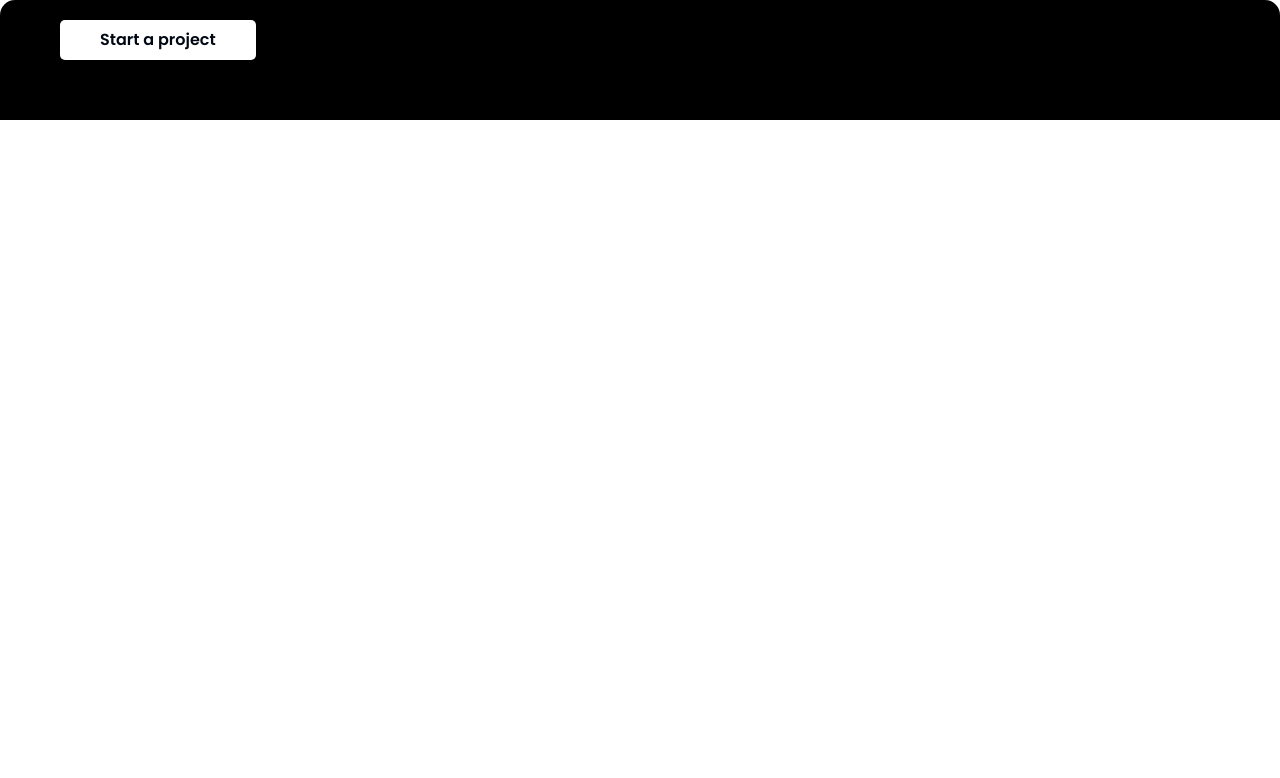
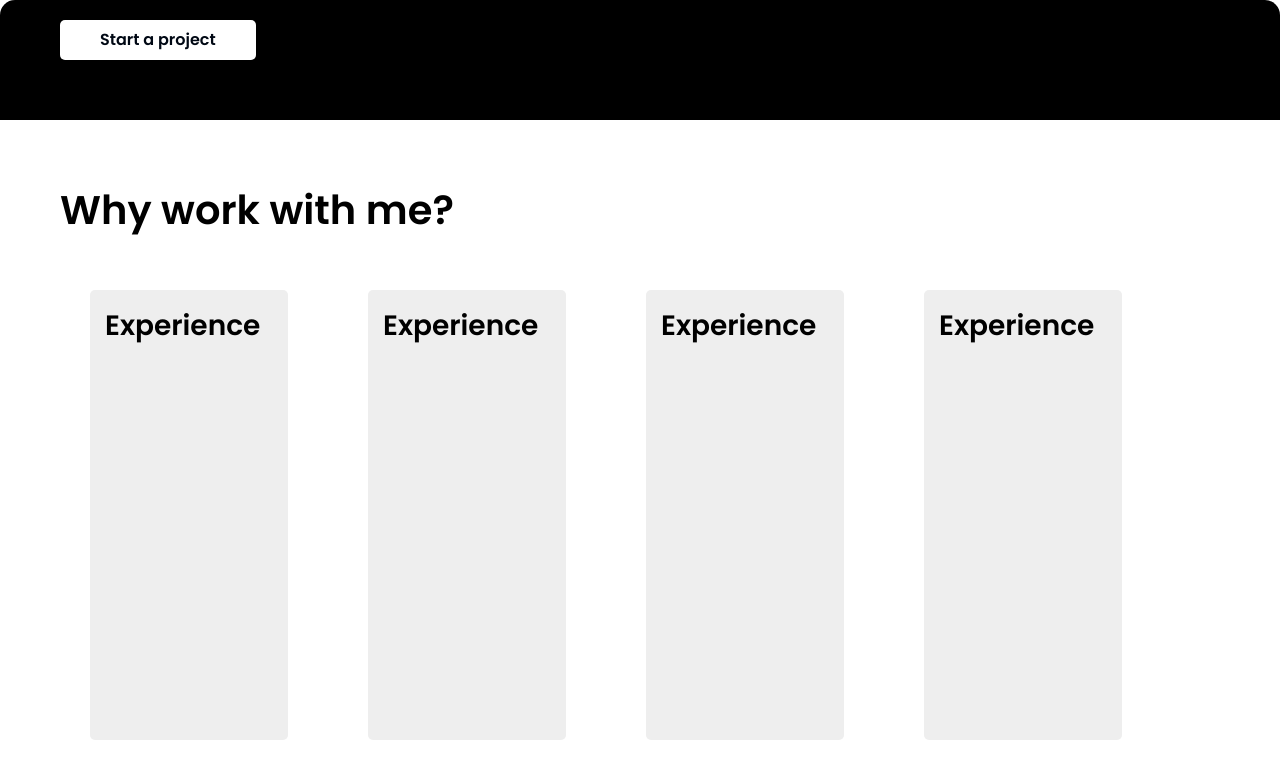
Before and after one commit to TomDevy/main-portfolio, a Next.js app: page / in a window 1280 px wide. Shown: the top 778 px of the page. Built offline with nearby package versions, Linux system fonts and the light colour scheme.

Commit message:
begin landing page

```diff
--- a/pages/landing/index.tsx
+++ b/pages/landing/index.tsx
@@ -1,14 +1,33 @@
-import Link from 'next/link';
-import styles from '../../styles/home.module.scss';
-import { BtnSecondary } from '../../components/button';
+import Link from "next/link";
+import styles from "../../styles/home.module.scss";
+import { BtnSecondary } from "../../components/button";
 const Landing = () => {
-    return (
-        <div className={styles.container}>
-          <div className={styles.nav}>
-            <BtnSecondary>Start a project</BtnSecondary>
+  return (
+    <div className={styles.container}>
+      <div className={styles.nav}>
+        <BtnSecondary>Start a project</BtnSecondary>
+      </div>
+      <div className={styles.heroContainer}>
+        <div className={styles.heroContent}>
+          <h1>Why work with me?</h1>
+          <div className={styles.workFlex}>
+            <div className={styles.workCard}>
+              <h3>Experience</h3>
+            </div>
+            <div className={styles.workCard}>
+              <h3>Experience</h3>
+            </div>
+            <div className={styles.workCard}>
+              <h3>Experience</h3>
+            </div>
+            <div className={styles.workCard}>
+              <h3>Experience</h3>
+            </div>
           </div>
+        </div>
+      </div>
     </div>
-    )
-}
+  );
+};
 
-export default Landing
+export default Landing;
--- a/styles/home.module.scss
+++ b/styles/home.module.scss
@@ -10,10 +10,34 @@
         background-color: var(--color-black);
         padding: 20px 60px;
         height: 120px;
-        position: fixed;
+        // position: fixed;
 
         @include respond (tab-land) {
-            height: 60px;
+            height: 80px;
+            padding: 16px;
+        }
+    }
+    & .heroContainer {
+        padding: 60px;
+        & .heroContent {
+            display: flex;
+            flex-direction: column;
+            gap: 20px;
+            & .workFlex {
+                padding: 30px;
+                display: flex;
+                gap: 80px;
+                @include respond (tab-land) {
+                    flex-direction: column;
+                }
+                & .workCard {
+                    height: 450px;
+                    width: 18%;
+                    background-color: rgb(238, 238, 238);
+                    padding: 15px;
+                    border-radius: 5px;
+                }
+            }
         }
     }
   }
```
